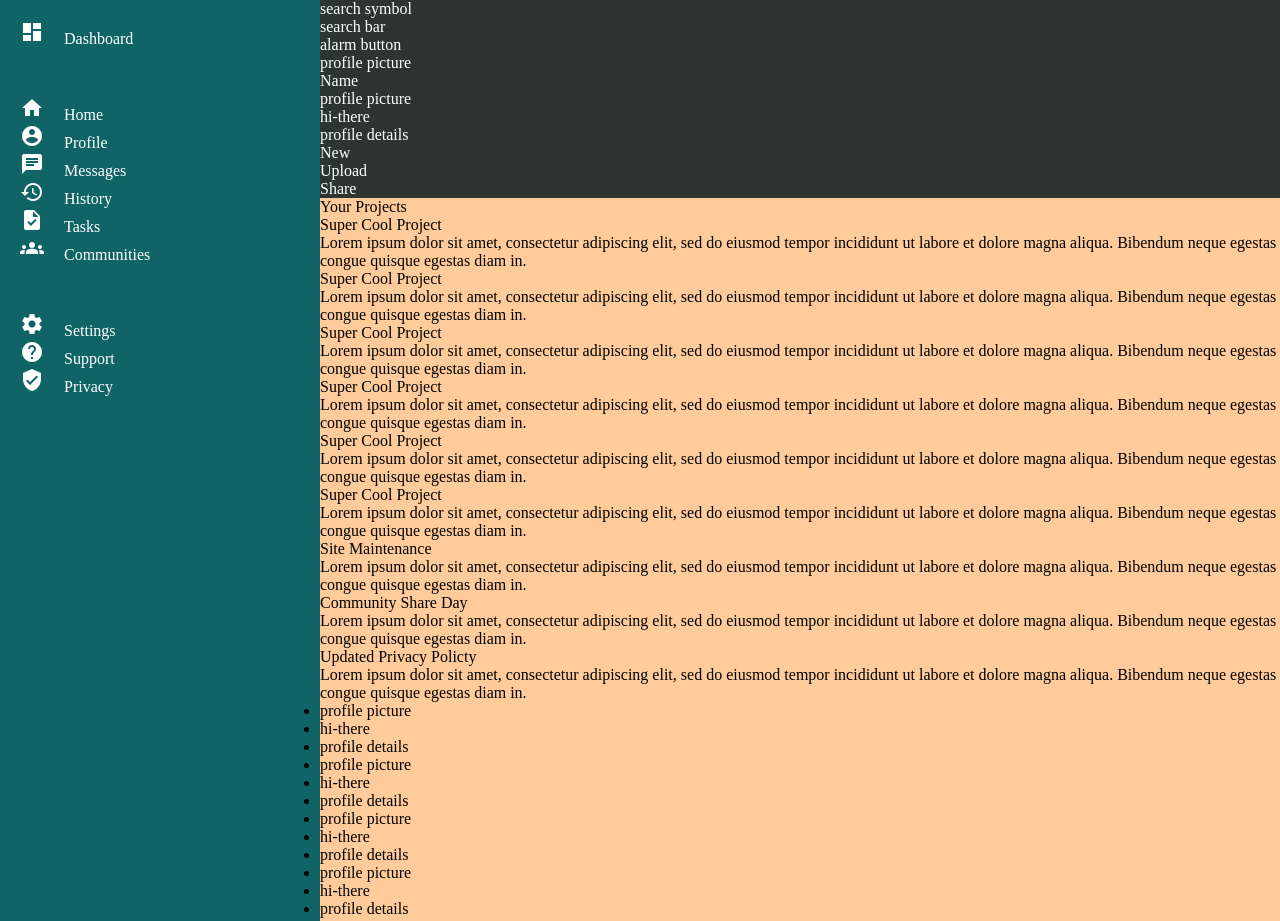
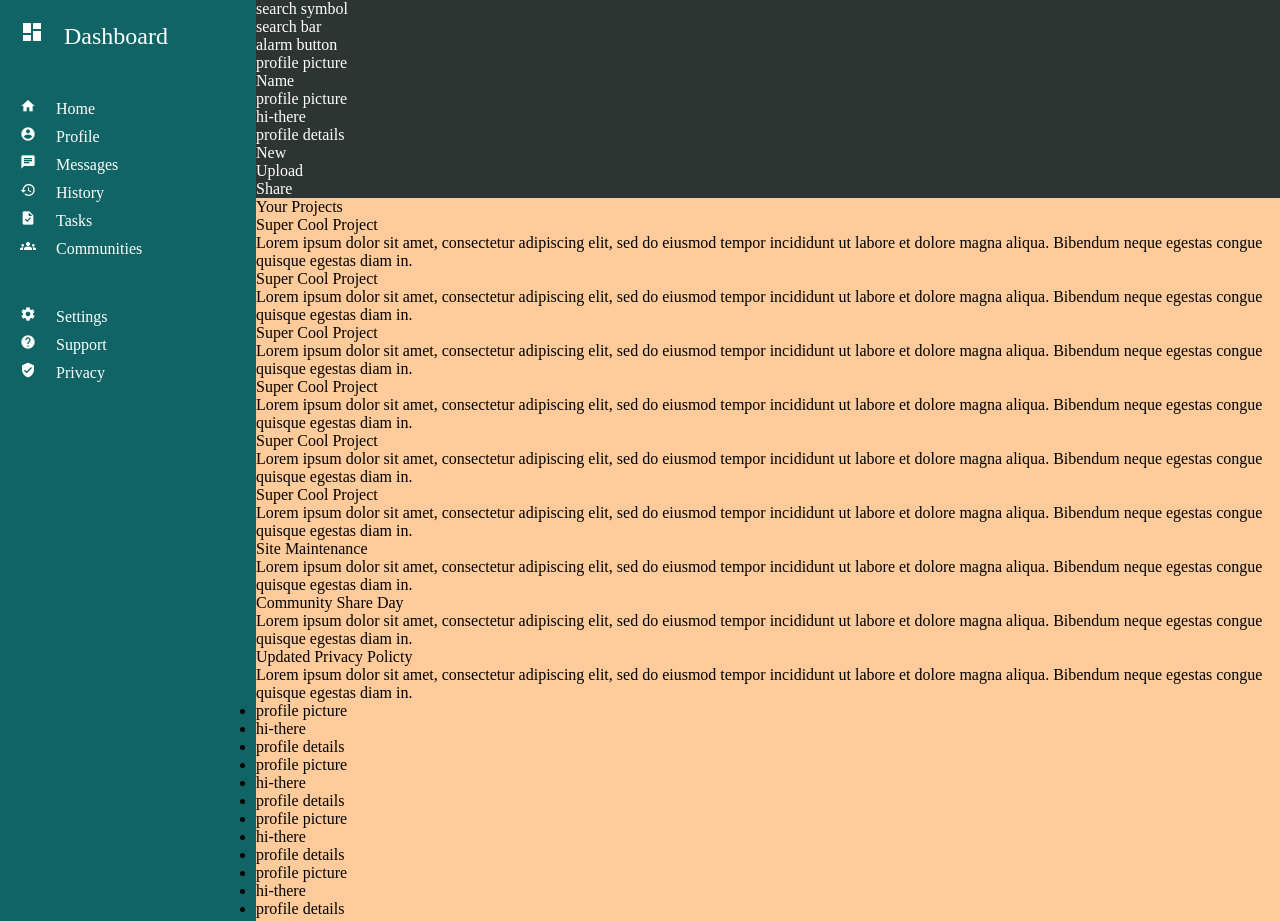
Before and after one commit to COValhalla/admin-dashboard, a plain HTML site: page index.html in a window 1280 px wide. Shown: the top 921 px of the page. Drawn offline with Linux system fonts and the light colour scheme.

Commit message:
First version of sidebar.

```diff
--- a/stylesheet.css
+++ b/stylesheet.css
@@ -5,7 +5,7 @@
 
 .main-container {
     display: grid;
-    grid-template-columns: 1fr 3fr;
+    grid-template-columns: 1fr 4fr;
     grid-template-rows: 1fr 6fr;
 }
 /* Header styling */
@@ -18,7 +18,6 @@
 
 /* Sidebar styling
 Todos:
-- Icons size with font size
 - Center link text with icon */
 .sidebar{
     background-color: #116466;
@@ -33,7 +32,7 @@ Todos:
 .sidebar-one, .sidebar-two, .sidebar-three{
     display: flex;
     flex-direction: column;
-
+    gap: 0.5rem;
 }
 .sidebar-items{
     color: white;
@@ -41,6 +40,10 @@ Todos:
 }
 .sidebar-items .material-icons {
     margin-right: 20px;
+    font-size: 1em;
+}
+.sidebar-one>a{
+    font-size: 1.5rem;
 }
 
 /* Main content styling */
```
